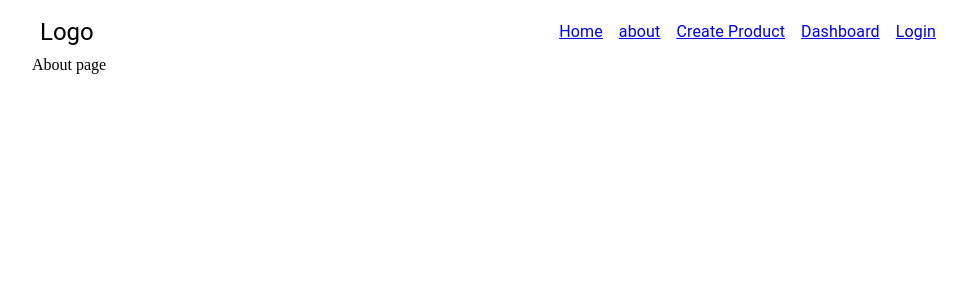
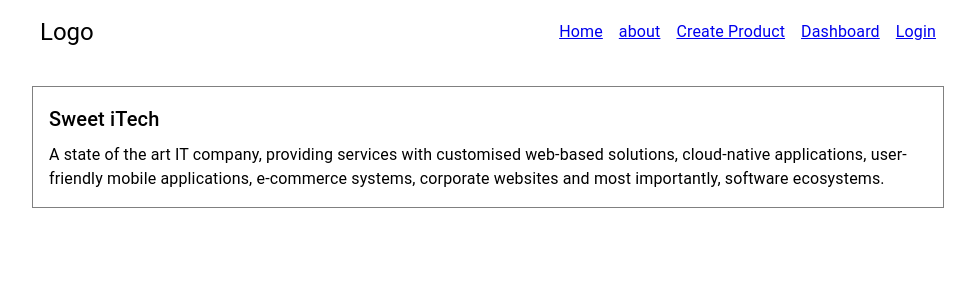
Before and after one commit to foysalkazi11/MdFoysalKazi_SE_JAVA_JS_1-, a React (Create React App) app: page /about in a window 1280 px wide. Shown: the top 300 px of the page, without its empty margins (152-1127 px from the left). Built offline with nearby package versions, Linux system fonts and the light colour scheme.

Commit message:
add about page content

```diff
--- a/src/components/About.js
+++ b/src/components/About.js
@@ -1,10 +1,32 @@
 import React from 'react';
-import {Container,Box,Typography} from '@material-ui/core'
+import {Container,Box,Typography,Grid,makeStyles} from '@material-ui/core';
+
+
+const useStyle = makeStyles(()=>({
+    contentContainer:{
+        border:"1px solid grey",
+        marginTop:30
+    },
+
+}))
 
 const About = () => {
+    const classes = useStyle()
     return (
         <Container maxWidth="md">
-            About page
+             <Grid container justifyContent="center">
+                 <Grid item xs={12} >
+                    <Box p={2} className={classes.contentContainer} >
+                        <Box pb={1}>
+                        <Typography variant="h6">Sweet iTech</Typography>
+                        </Box>
+                    <Typography>
+                        A state of the art IT company, providing services with customised web-based solutions, cloud-native applications, user-friendly mobile applications, e-commerce systems, corporate websites and most importantly, software ecosystems.
+                        </Typography>
+                    </Box>
+                 </Grid>
+                 </Grid>
+
         </Container>
     )
 }
```
